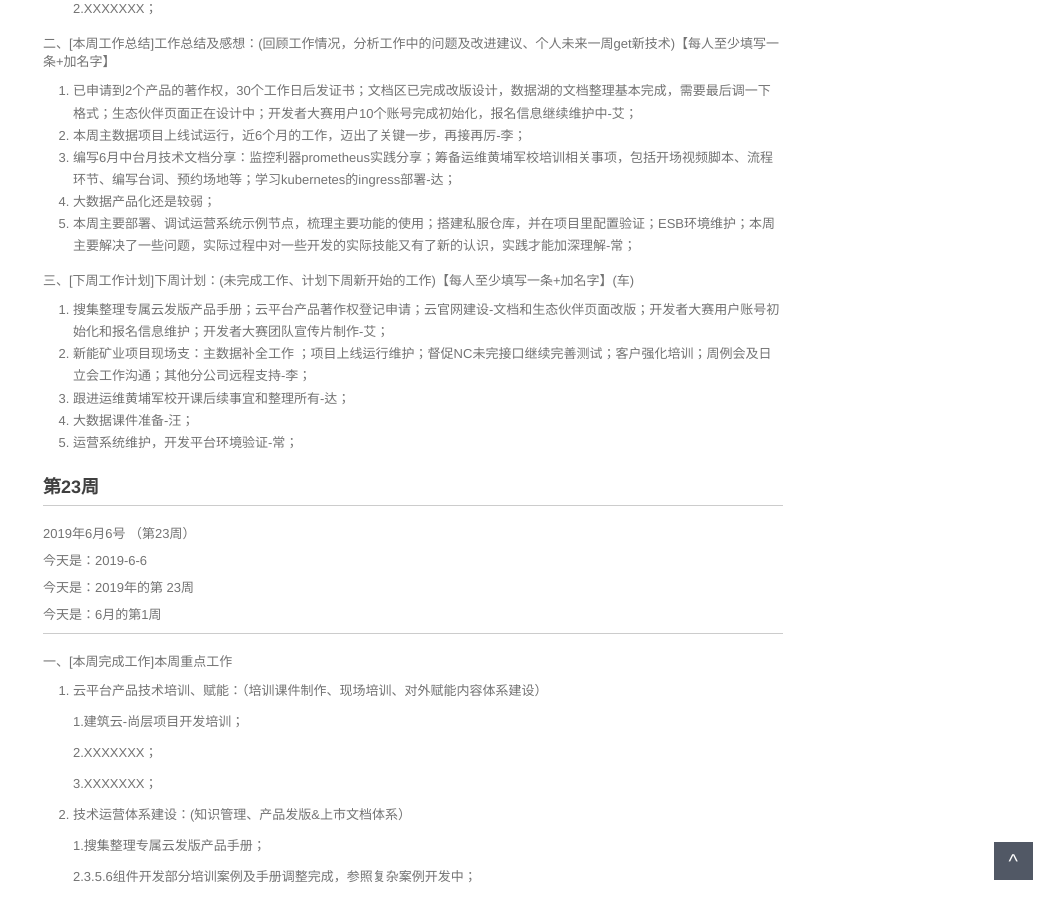
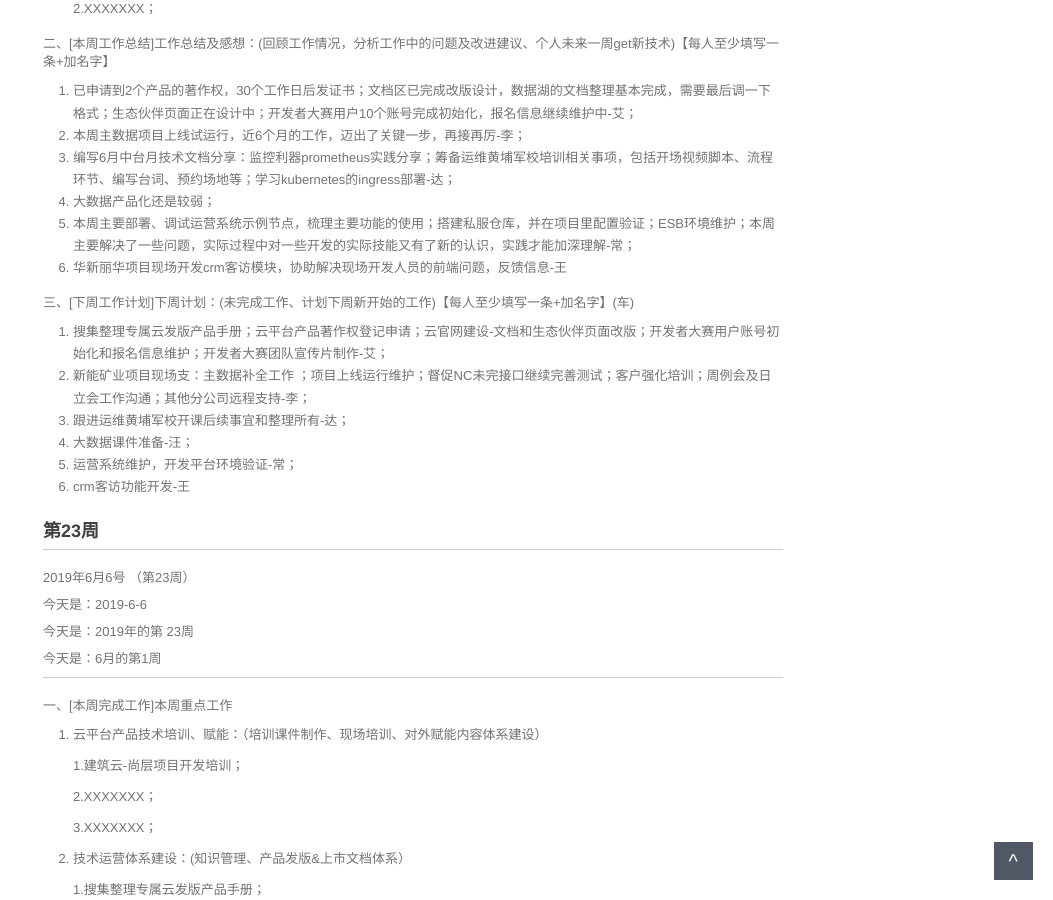
Before and after one commit to walllFlower/blog, a Jekyll site: the page built from _posts/2018-07-17-day_report_cxz.md, in a window 1280 px wide and 900 px high, scrolled down 1275 px. Shown: the whole window, without its empty margins (227-1280 px from the left). Built offline with Jekyll 4.4.1, drawn with Linux system fonts in a browser that asks for light colours; comment, search, counter and statistics services are not loaded.

Commit message:
Update 2018-07-17-day_report_cxz.md

```diff
--- a/_posts/2018-07-17-day_report_cxz.md
+++ b/_posts/2018-07-17-day_report_cxz.md
@@ -78,6 +78,7 @@ categories: 技术运营工作周报
 3. 编写6月中台月技术文档分享：监控利器prometheus实践分享；筹备运维黄埔军校培训相关事项，包括开场视频脚本、流程环节、编写台词、预约场地等；学习kubernetes的ingress部署-达；
 4. 大数据产品化还是较弱；
 5. 本周主要部署、调试运营系统示例节点，梳理主要功能的使用；搭建私服仓库，并在项目里配置验证；ESB环境维护；本周主要解决了一些问题，实际过程中对一些开发的实际技能又有了新的认识，实践才能加深理解-常；
+6. 华新丽华项目现场开发crm客访模块，协助解决现场开发人员的前端问题，反馈信息-王
 
 
 三、[下周工作计划]下周计划：(未完成工作、计划下周新开始的工作)【每人至少填写一条+加名字】(车)
@@ -87,6 +88,7 @@ categories: 技术运营工作周报
 3. 跟进运维黄埔军校开课后续事宜和整理所有-达；
 4. 大数据课件准备-汪；
 5. 运营系统维护，开发平台环境验证-常；
+6. crm客访功能开发-王
 
 
 
```
